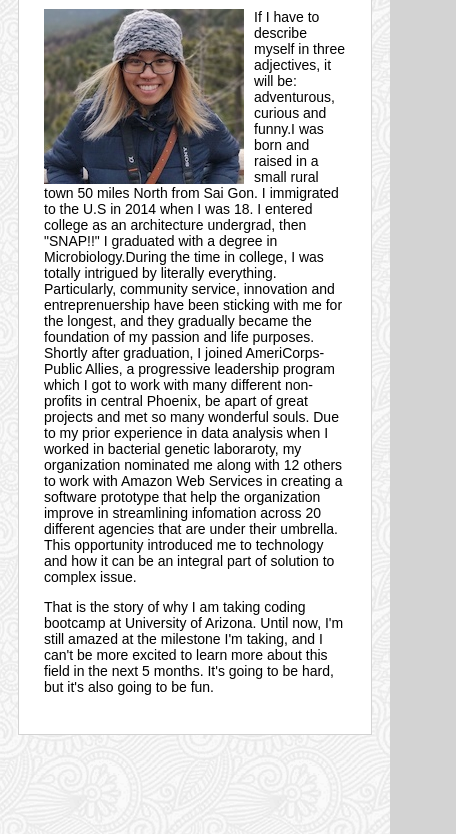
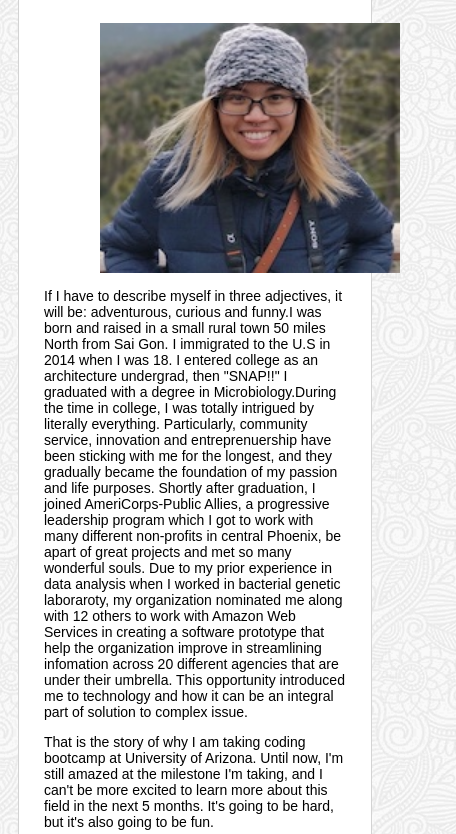
Before and after one commit to ngavu2712/Basic-Portfolio-, a plain HTML site: page index.html in a window 390 px wide. Shown: the part 233-1067 px from the top of the page, 456 px wide, since content can reach past the window. Drawn offline with Linux system fonts and the light colour scheme.

Commit message:
I edited the media query maxwidth 640px on index page

```diff
--- a/assets/css/style.css
+++ b/assets/css/style.css
@@ -132,6 +132,15 @@ footer {
     }
 
     img {
-        width: 200px;
+        width: 300px;
+        height: 250px;
+        position: absolute;
+        padding: 20px 56px;
+
+    }
+    div.paragraph {
+        padding: 271px 0 0;
+        font-size: 20px;
+
     }
 }
--- a/index.html
+++ b/index.html
@@ -33,19 +33,13 @@
             <!--Create a break line under the div-->
             <hr>
 
-            <div class="paragraph">
-
-
                 <img src="assets/images/IMG_20190309_161856_Bokeh.jpg">
 
-
+                <div class="paragraph">
                 <p>If I have to describe myself in three adjectives, it will be: adventurous, curious and funny.I was born and raised in a small rural town 50 miles North from Sai Gon. I immigrated to the U.S in 2014 when I was 18. I entered college as an architecture undergrad, then "SNAP!!" I graduated with a degree in Microbiology.During the time in college, I was totally intrigued by literally everything. Particularly, community service, innovation and entreprenuership have been sticking with me for the longest, and they gradually became the foundation of my passion and life purposes. Shortly after graduation, I joined AmeriCorps-Public Allies, a progressive leadership program which I got to work with many different non-profits in central Phoenix, be apart of great projects and met so many wonderful souls.
-                Due to my prior experience in data analysis when I worked in bacterial genetic laboraroty, my organization nominated me along with 12 others to work with Amazon Web Services in creating a software prototype that help the organization improve in streamlining infomation across 20 different agencies that are under their umbrella. This opportunity introduced me to technology and how it can be an integral part of solution to complex issue.
+                Due to my prior experience in data analysis when I worked in bacterial genetic laboraroty, my organization nominated me along with 12 others to work with Amazon Web Services in creating a software prototype that help the organization improve in streamlining infomation across 20 different agencies that are under their umbrella. This opportunity introduced me to technology and how it can be an integral part of solution to complex issue.</p>
 
                 <p>That is the story of why I am taking coding bootcamp at University of Arizona. Until now, I'm still amazed at the milestone I'm taking, and I can't be more excited to learn more about this field in the next 5 months. It's going to be hard, but it's also going to be fun.</p>
-
-
-
 
             </div>
 
```
